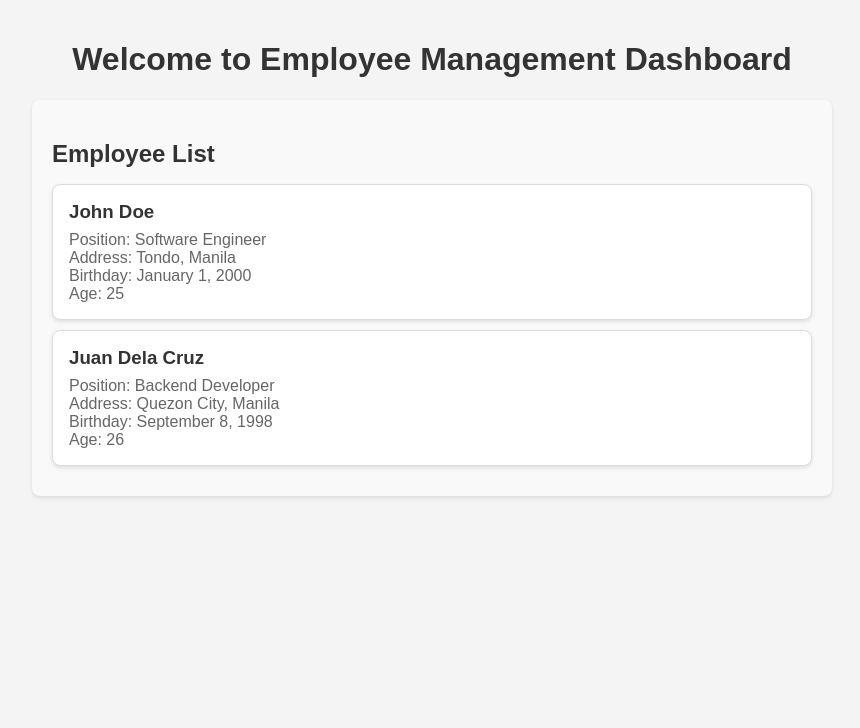
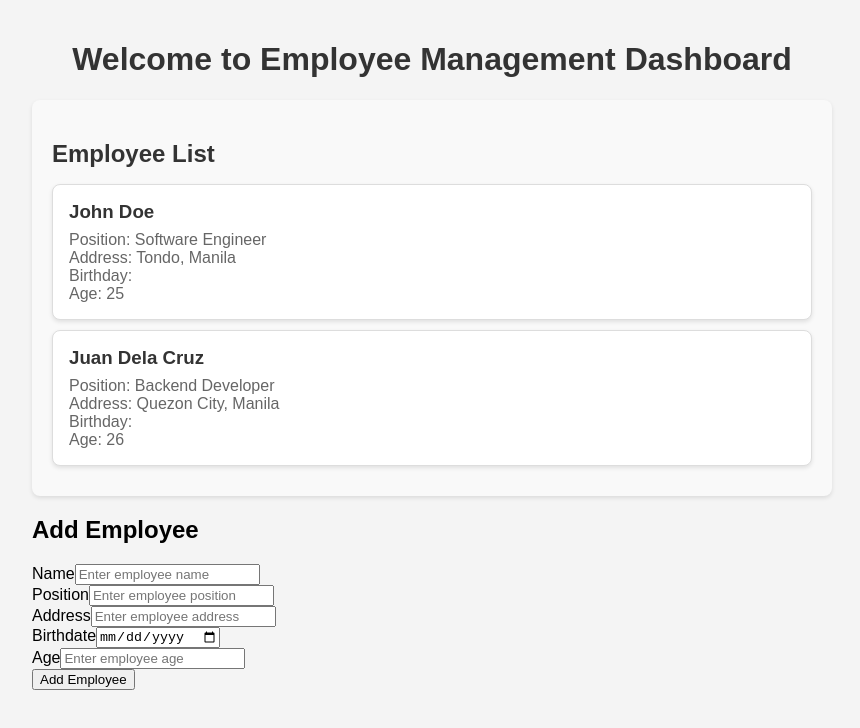
Before and after one commit to CharlotteJoyceDCB/employee-dashboard, a React (Vite) app: page / in a window 1280 px wide. Shown: the top 728 px of the page, without its empty margins (208-1068 px from the left). Built offline with nearby package versions, Linux system fonts and the light colour scheme; the HTML template or start-up script is replaced by a standard one.

Commit message:
Added form to add employee on AddEmployee component.

```diff
--- a/src/App.jsx
+++ b/src/App.jsx
@@ -1,5 +1,6 @@
 import React, { useState } from 'react';
 import EmployeeList from './components/EmployeeList';
+import AddEmployee from './components/AddEmployee';
 
 const App = () => {
   const [employees, setEmployees] = useState([
@@ -7,22 +8,27 @@ const App = () => {
       name: 'John Doe',
       position: 'Software Engineer',
       address: 'Tondo, Manila',
-      birthday: 'January 1, 2000',
+      birthdate: '2000/01/01',
       age: '25'
     },
     { id: 2,
       name: 'Juan Dela Cruz',
       position: 'Backend Developer',
       address: 'Quezon City, Manila',
-      birthday: 'September 8, 1998',
+      birthdate: '1998/09/23',
       age: '26'
     },
   ]);
+
+  const handleAddEmployee = (newEmployee) => {
+    setEmployees((prevEmployees) => [...prevEmployees, newEmployee]);
+  };
 
   return (
     <div className="app">
       <h1>Welcome to Employee Management Dashboard</h1>
       <EmployeeList employees={employees}/>
+      <AddEmployee onAdd={handleAddEmployee} />
     </div>
   );
 };
--- a/src/components/AddEmployee.jsx
+++ b/src/components/AddEmployee.jsx
@@ -0,0 +1,89 @@
+import React, { useState } from 'react';
+
+const AddEmployee = ({ onAdd }) => {
+  const [name, setName] = useState('');
+  const [position, setPosition] = useState('');
+  const [address, setAddress] = useState('');
+  const [birthdate, setBirthdate] = useState('');
+  const [age, setAge] = useState('');
+
+  const handleSubmit = (e) => {
+    e.preventDefault();
+    if (name.trim() && position.trim()) {
+      const newEmployee = {
+        id: Date.now(),
+        name,
+        position,
+        address,
+        birthdate,
+        age,
+      };
+      onAdd(newEmployee);
+      setName('');
+      setPosition('');
+      setAddress('');
+      setBirthdate('');
+      setAge('');
+    }
+  };
+
+  return (
+    <div className="add-employee">
+      <h2>Add Employee</h2>
+      <form onSubmit={handleSubmit}>
+        <div>
+          <label>Name</label>
+          <input
+            type="text"
+            value={name}
+            onChange={(e) => setName(e.target.value)}
+            placeholder="Enter employee name"
+            required
+          />
+        </div>
+        <div>
+          <label>Position</label>
+          <input
+            type="text"
+            value={position}
+            onChange={(e) => setPosition(e.target.value)}
+            placeholder="Enter employee position"
+            required
+          />
+        </div>
+        <div>
+          <label>Address</label>
+          <input
+            type="text"
+            value={address}
+            onChange={(e) => setAddress(e.target.value)}
+            placeholder="Enter employee address"
+            required
+          />
+        </div>
+        <div>
+          <label>Birthdate</label>
+          <input
+            type="date"
+            value={birthdate}
+            onChange={(e) => setBirthdate(e.target.value)}
+            placeholder="Enter employee birthdate"
+            required
+          />
+        </div>
+        <div>
+          <label>Age</label>
+          <input
+            type="number"
+            value={age}
+            onChange={(e) => setAge(e.target.value)}
+            placeholder="Enter employee age"
+          />
+        </div>
+        <button type="submit">Add Employee</button>
+      </form>
+    </div>
+  );
+};
+
+export default AddEmployee;
```
